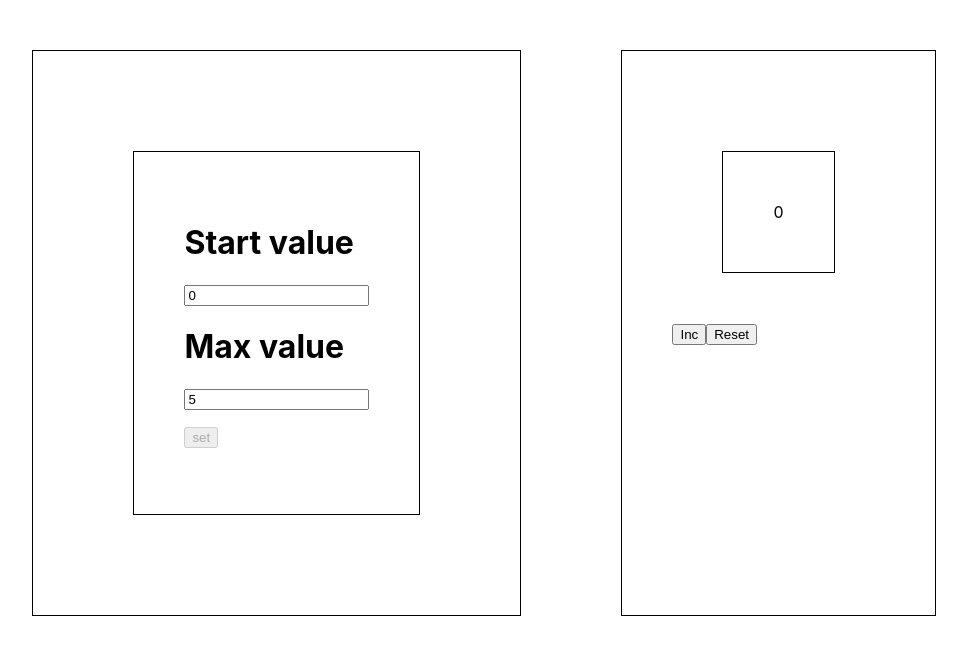
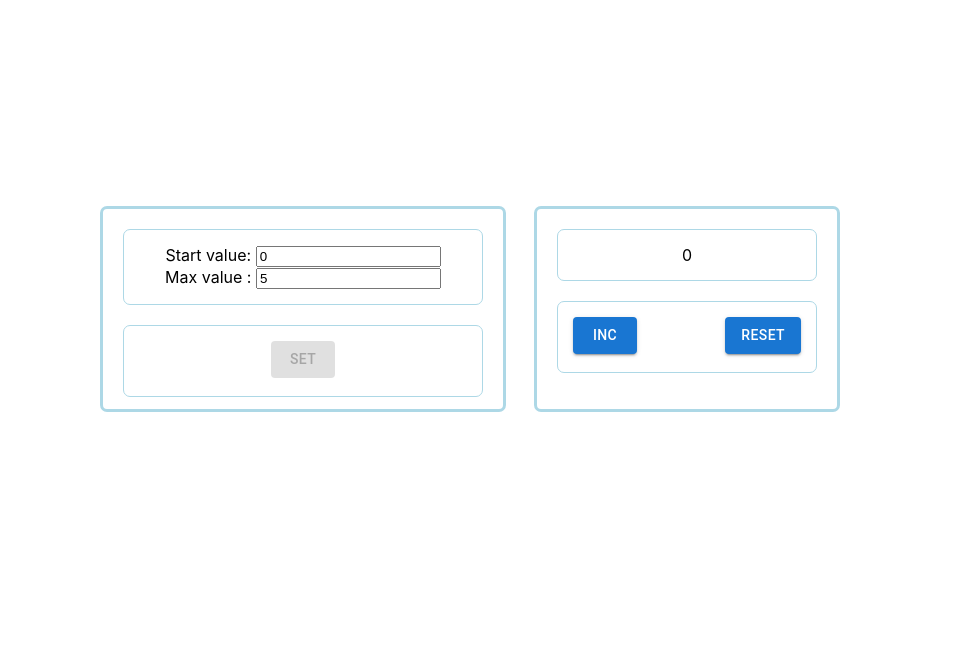
Before and after one commit to RinalinDS/counter, a React (Create React App) app: page / in a window 1280 px wide. Shown: the top 654 px of the page, without its empty margins (156-1123 px from the left). Built offline with nearby package versions, Linux system fonts and the light colour scheme.

Commit message:
added css styling

```diff
--- a/src/App.css
+++ b/src/App.css
@@ -1,19 +1,76 @@
-.App {
-  display: flex;
-  flex-direction: row;
-  justify-content: center;
+
+.grid {
+
+    display: grid;
+    grid-template-areas:
+     "header header header header"
+    " block1 block2 block3 block4 "
+     "footer footer footer footer";
+
+    grid-template-rows: 1fr 1fr 1fr 1fr;
+    grid-template-columns: 20% 1fr 1fr 20%;
+    justify-items: center;
 
 
 }
 
-.App div {
-  padding: 50px;
-  margin: 50px;
-  border: solid black 1px;
+.counter {
+    margin: 20px;
+    padding: 15px;
+    text-align: center;
+    border: 1px solid lightblue;
+    border-radius: 7px;
 }
 
 
+.values {
+    margin: 20px;
+    padding: 15px;
+    text-align: center;
+    border: 1px solid lightblue;
+    border-radius: 7px;
+}
+
+
+.buttons {
+    margin: 20px;
+    padding: 15px;
+    text-align: center;
+    border: 1px solid lightblue;
+    border-radius: 7px;
+    height: 40px;
+}
+
+.button1 {
+    display: block;
+    float: left;
+}
+
+.button2 {
+    display: block;
+    float: right;
+}
+
+
+.block1 {
+    grid-area: block2;
+    width: 400px;
+    height: 200px;
+    border: 3px solid lightblue;
+    align-items: center;
+    border-radius: 7px;
+}
+
+.block2 {
+    grid-area: block3;
+    width: 300px;
+    height: 200px;
+    border: 3px solid lightblue;
+    align-items: center;
+    border-radius: 7px;
+}
+
 
 .increment {
-  color: red
+    color: red
 }
--- a/src/App.tsx
+++ b/src/App.tsx
@@ -5,9 +5,9 @@ import {SetStartAndMaxValue} from "./SetStartAndMaxValue";
 
 
 function App() {
-    let [startValue, setStartValue] = useState(0)
-    let [maxValue, setMaxValue] = useState(5)
-    let [counter, setCounter] = useState(startValue)
+    const [startValue, setStartValue] = useState(0)
+    const [maxValue, setMaxValue] = useState(5)
+    const [counter, setCounter] = useState(startValue)
 
     const [edit, setEdit] = useState(false)
     const [error, setError] = useState(false)
@@ -21,10 +21,8 @@ function App() {
     const editMessage = "Enter value and press \"set\""
 
 
-
-
-    let [startValueI, setStartValueI] = useState(startValue)
-    let [maxValueI, setMaxValueI] = useState(maxValue)
+    const [startValueI, setStartValueI] = useState(startValue)
+    const [maxValueI, setMaxValueI] = useState(maxValue)
 
     const maxValueInputRef = useRef<HTMLInputElement>(null)
     const startValueInputRef = useRef<HTMLInputElement>(null)
@@ -40,15 +38,31 @@ function App() {
         [startValueI, maxValueI, startValue, maxValue, counter]
     )
 
+    useEffect(() => {
+        const startValueFromLocalStorage = localStorage.getItem("startValue")
+        if (startValueFromLocalStorage) {
+            setStartValue(JSON.parse(startValueFromLocalStorage))
+            setStartValueI(JSON.parse(startValueFromLocalStorage))
+            setCounter(JSON.parse(startValueFromLocalStorage))
+        }
+        const maxValueFromLocalStorage = localStorage.getItem("maxValue")
+        if (maxValueFromLocalStorage) {
+            setMaxValue(JSON.parse(maxValueFromLocalStorage))
+            setMaxValueI(JSON.parse(maxValueFromLocalStorage))
+        }
+    }, [])
+
 
     const setHandler = () => {
         const el = maxValueInputRef.current as HTMLInputElement
         setMaxValue(+el.value)
         const el2 = startValueInputRef.current as HTMLInputElement
-        setStartValue(+el2.value) // i don't like +
-        setCounter(+el2.value) // i don't like this string
+        setStartValue(+el2.value) // I don't like +
+        setCounter(+el2.value) // I don't like this string
         setEdit(false)
         setError(false)
+        localStorage.setItem("startValue", JSON.stringify(+el2.value))
+        localStorage.setItem("maxValue", JSON.stringify(+el.value))
     }
 
     const incrementHandler = () => {
@@ -69,8 +83,10 @@ function App() {
     }
 
 
+
+
     return (
-        <div className="App">
+        <div className="grid app">
             <SetStartAndMaxValue
                 edit={edit}
                 error={error}
@@ -99,7 +115,6 @@ function App() {
                 editMessage={editMessage}
 
 
-
             />
 
 
--- a/src/IncrementAndReset.tsx
+++ b/src/IncrementAndReset.tsx
@@ -22,17 +22,18 @@ export function IncrementAndReset({
                                       maxValue, edit, error, incrementTitle, resetTitle, ...props
                                   }: propsType) {
     return (
-        <div>
-            <div className={counter >= maxValue && !edit || error ? "increment" : ""}>{
+        <div className={'block2'}>
+            <div className={`${counter >= maxValue && !edit || error ? "increment" : ""} ${'counter'}`}>{
                 error ? props.errorMessage
                     : edit ? props.editMessage
                         : counter}
             </div>
 
-
-            <UniButton callback={incrementHandler} title={incrementTitle}
-                       disabled={counter >= maxValue || edit}/>
-            <UniButton callback={resetHandler} title={resetTitle} disabled={edit}/>
+            <div className={'buttons'}>
+                <UniButton className={'button1'} callback={incrementHandler} title={incrementTitle}
+                           disabled={counter >= maxValue || edit}/>
+                <UniButton className={'button2'} callback={resetHandler} title={resetTitle} disabled={edit}/>
+            </div>
         </div>
     )
 }
--- a/src/SetStartAndMaxValue.tsx
+++ b/src/SetStartAndMaxValue.tsx
@@ -2,11 +2,11 @@ import {UniButton} from "./UniButton";
 import React, {ChangeEvent, LegacyRef} from "react";
 
 type propsType = {
-    startValueI : number
+    startValueI: number
     maxValueI: number
-    startValueInputRef: LegacyRef<HTMLInputElement>
+    startValueInputRef: LegacyRef<HTMLInputElement> // ?
     startValueHandlerSecondary: (event: ChangeEvent<HTMLInputElement>) => void
-    maxValueInputRef: LegacyRef<HTMLInputElement>
+    maxValueInputRef: LegacyRef<HTMLInputElement>  // ?
     maxValueHandlerSecondary: (event: ChangeEvent<HTMLInputElement>) => void
     setHandler: () => void
     setTitle: string
@@ -18,41 +18,48 @@ type propsType = {
 
 }
 
-export function SetStartAndMaxValue({startValueI, maxValueI,startValueInputRef,startValueHandlerSecondary,
+export function SetStartAndMaxValue({
+                                        startValueI, maxValueI, startValueInputRef, startValueHandlerSecondary,
                                         maxValueInputRef, maxValueHandlerSecondary,
-                                        setTitle, setHandler, edit, error, ...props} : propsType) {
+                                        setTitle, setHandler, edit, error, ...props
+                                    }: propsType) {
     return (
+        <div className='block1'>
+
+            <div className={'values'}>
                 <div>
-            <div>
+                <span>{props.startValueButtonTitle}:  <input
+                    className={error ? "increment" : ""}
+                    value={startValueI}
+                    type={"number"} ref={startValueInputRef}
+                    onChange={startValueHandlerSecondary}/>
+                </span>
+                </div>
 
 
-                <h1>{props.startValueButtonTitle}</h1>
+                <div>
+                <span>{props.maxValueButtonTitle} : <input
+                    className={maxValueI <= startValueI || maxValueI < 0 ? "increment" : ""}
+                    value={maxValueI}
+                    type={"number"} ref={maxValueInputRef}
+                    onChange={maxValueHandlerSecondary}/>
+                </span>
+                </div>
+            </div>
 
 
-                <input className={error ? "increment" : ""} value={startValueI} type={"number"} ref={startValueInputRef}
-                       onChange={startValueHandlerSecondary}/>
-
-
-                <h1>{props.maxValueButtonTitle}</h1>
-
-
-                <input className={maxValueI <= startValueI || maxValueI < 0 ? "increment" : ""} value={maxValueI}
-                       type={"number"} ref={maxValueInputRef}
-                       onChange={maxValueHandlerSecondary}/>
-
-
-                <p>
+            <div className={'buttons'}>
 
                 <UniButton
+
                     callback={setHandler}
                     title={setTitle}
                     disabled={startValueI < 0 || maxValueI <= startValueI || !edit}
                 />
 
-                </p>
+            </div>
 
 
-            </div>
         </div>
 
     )
--- a/src/UniButton.tsx
+++ b/src/UniButton.tsx
@@ -1,14 +1,17 @@
+import { Button } from "@mui/material";
 import React from "react";
 
 type propsType = {
     callback: () => void
     title: string
     disabled: boolean
+    className? : string
 }
 
 export function UniButton({callback, title, ...props}:propsType) {
     return (
-        <button onClick={callback} disabled={props.disabled}>{title}</button>
+
+    <Button  className={props.className} onClick={callback} disabled={props.disabled} variant={'contained'}>{title}</Button>
     )
 
 }
```
Also changed, not shown: package.json (+8 -1 lines), 1 other file (tests, documents, lock files or other folders). Lines whose indentation alone changed are shown as unchanged.
